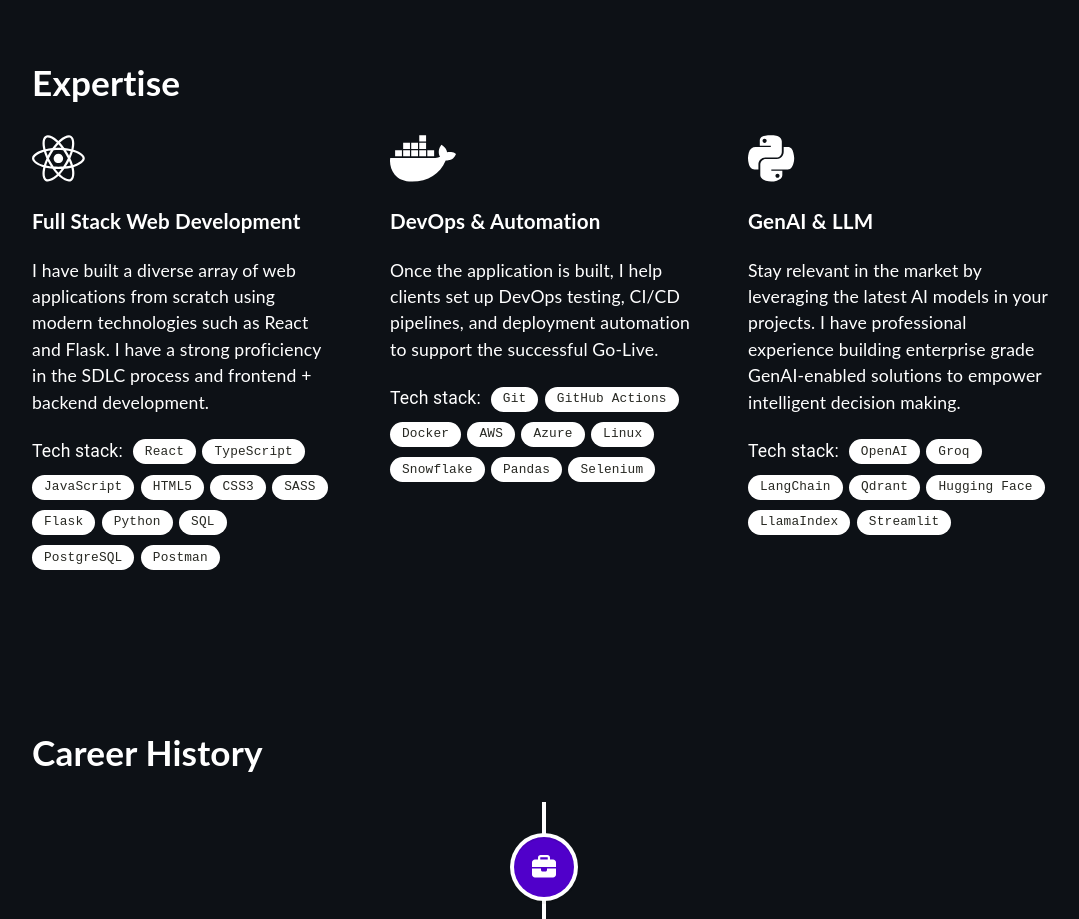
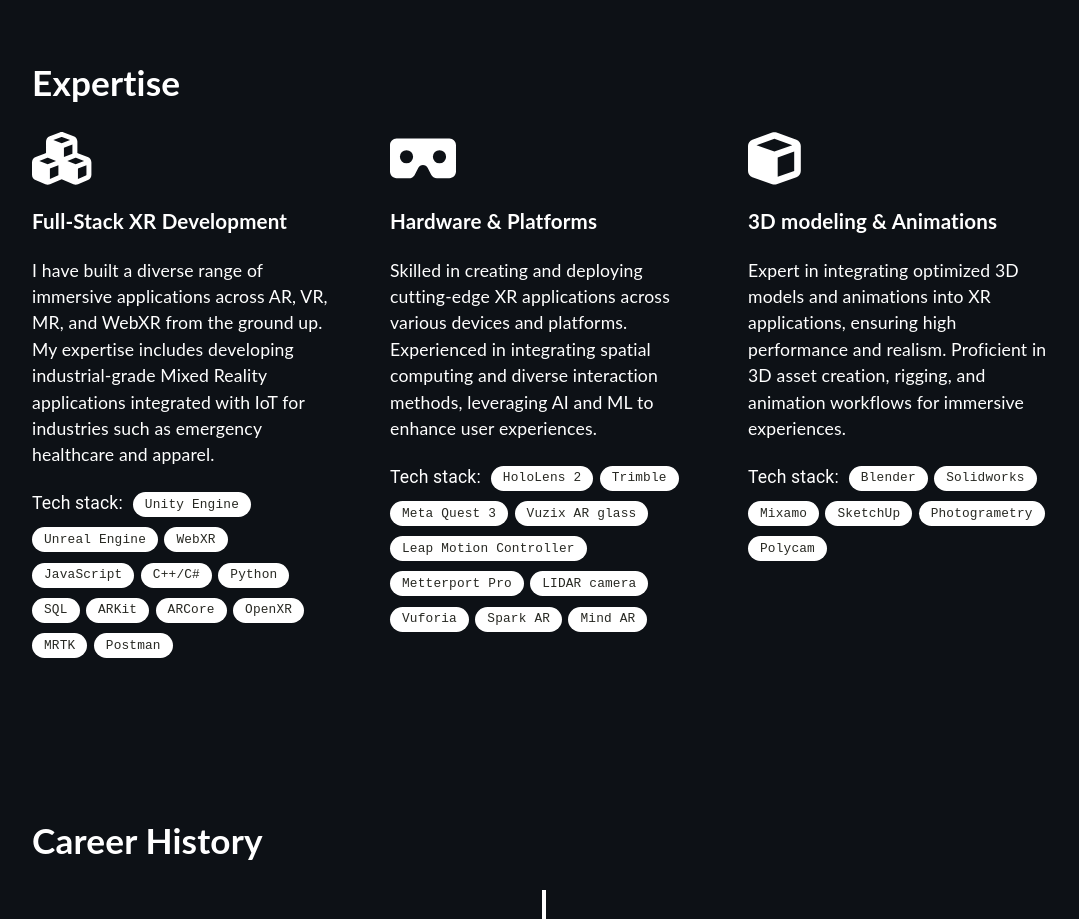
Before and after one commit to Sadev-Kalubowila/Portfolio, a React (Create React App) app: page / in a window 1280 px wide. Shown: the part 860-1779 px from the top of the page, without its empty margins (96-1175 px from the left). Built offline with nearby package versions, Linux system fonts and the light colour scheme.

Commit message:
Update Expert scrtipt

```diff
--- a/src/components/Expertise.tsx
+++ b/src/components/Expertise.tsx
@@ -1,44 +1,45 @@
 import React from "react";
 import '@fortawesome/free-regular-svg-icons'
 import { FontAwesomeIcon } from '@fortawesome/react-fontawesome';
-import { faReact, faDocker, faPython } from '@fortawesome/free-brands-svg-icons';
+import { faCubes, faVrCardboard, faCube } from '@fortawesome/free-solid-svg-icons';
 import Chip from '@mui/material/Chip';
 import '../assets/styles/Expertise.scss';
 
 const labelsFirst = [
-    "React",
-    "TypeScript",
+    "Unity Engine",
+    "Unreal Engine",
+    "WebXR",
     "JavaScript",
-    "HTML5",
-    "CSS3",
-    "SASS",
-    "Flask",
+    "C++/C#",
     "Python",
     "SQL",
-    "PostgreSQL",
+    "ARKit",
+    "ARCore",
+    "OpenXR",
+    "MRTK",
     "Postman"
 ];
 
 const labelsSecond = [
-    "Git",
-    "GitHub Actions",
-    "Docker",
-    "AWS",
-    "Azure",
-    "Linux",
-    "Snowflake",
-    "Pandas",
-    "Selenium",
+    "HoloLens 2",
+    "Trimble",
+    "Meta Quest 3",
+    "Vuzix AR glass",
+    "Leap Motion Controller",
+    "Metterport Pro",
+    "LIDAR camera",
+    "Vuforia",
+    "Spark AR",
+    "Mind AR",
 ];
 
 const labelsThird = [
-    "OpenAI",
-    "Groq",
-    "LangChain",
-    "Qdrant",
-    "Hugging Face",
-    "LlamaIndex",
-    "Streamlit",
+    "Blender",
+    "Solidworks",
+    "Mixamo",
+    "SketchUp",
+    "Photogrametry",
+    "Polycam",
 ];
 
 function Expertise() {
@@ -48,9 +49,9 @@
             <h1>Expertise</h1>
             <div className="skills-grid">
                 <div className="skill">
-                    <FontAwesomeIcon icon={faReact} size="3x"/>
-                    <h3>Full Stack Web Development</h3>
-                    <p>I have built a diverse array of web applications from scratch using modern technologies such as React and Flask. I have a strong proficiency in the SDLC process and frontend + backend development.</p>
+                    <FontAwesomeIcon icon={faCubes} size="3x"/>
+                    <h3>Full-Stack XR Development</h3>
+                    <p>I have built a diverse range of immersive applications across AR, VR, MR, and WebXR from the ground up. My expertise includes developing industrial-grade Mixed Reality applications integrated with IoT for industries such as emergency healthcare and apparel.</p>
                     <div className="flex-chips">
                         <span className="chip-title">Tech stack:</span>
                         {labelsFirst.map((label, index) => (
@@ -60,9 +61,9 @@
                 </div>
 
                 <div className="skill">
-                    <FontAwesomeIcon icon={faDocker} size="3x"/>
-                    <h3>DevOps & Automation</h3>
-                    <p>Once the application is built, I help clients set up DevOps testing, CI/CD pipelines, and deployment automation to support the successful Go-Live.</p>
+                    <FontAwesomeIcon icon={faVrCardboard} size="3x"/>
+                    <h3>Hardware & Platforms</h3>
+                    <p>Skilled in creating and deploying cutting-edge XR applications across various devices and platforms. Experienced in integrating spatial computing and diverse interaction methods, leveraging AI and ML to enhance user experiences.</p>
                     <div className="flex-chips">
                         <span className="chip-title">Tech stack:</span>
                         {labelsSecond.map((label, index) => (
@@ -72,9 +73,9 @@
                 </div>
 
                 <div className="skill">
-                    <FontAwesomeIcon icon={faPython} size="3x"/>
-                    <h3>GenAI & LLM</h3>
-                    <p>Stay relevant in the market by leveraging the latest AI models in your projects. I have professional experience building enterprise grade GenAI-enabled solutions to empower intelligent decision making.</p>
+                    <FontAwesomeIcon icon={faCube} size="3x"/>
+                    <h3>3D modeling & Animations</h3>
+                    <p>Expert in integrating optimized 3D models and animations into XR applications, ensuring high performance and realism. Proficient in 3D asset creation, rigging, and animation workflows for immersive experiences.</p>
                     <div className="flex-chips">
                         <span className="chip-title">Tech stack:</span>
                         {labelsThird.map((label, index) => (
```
